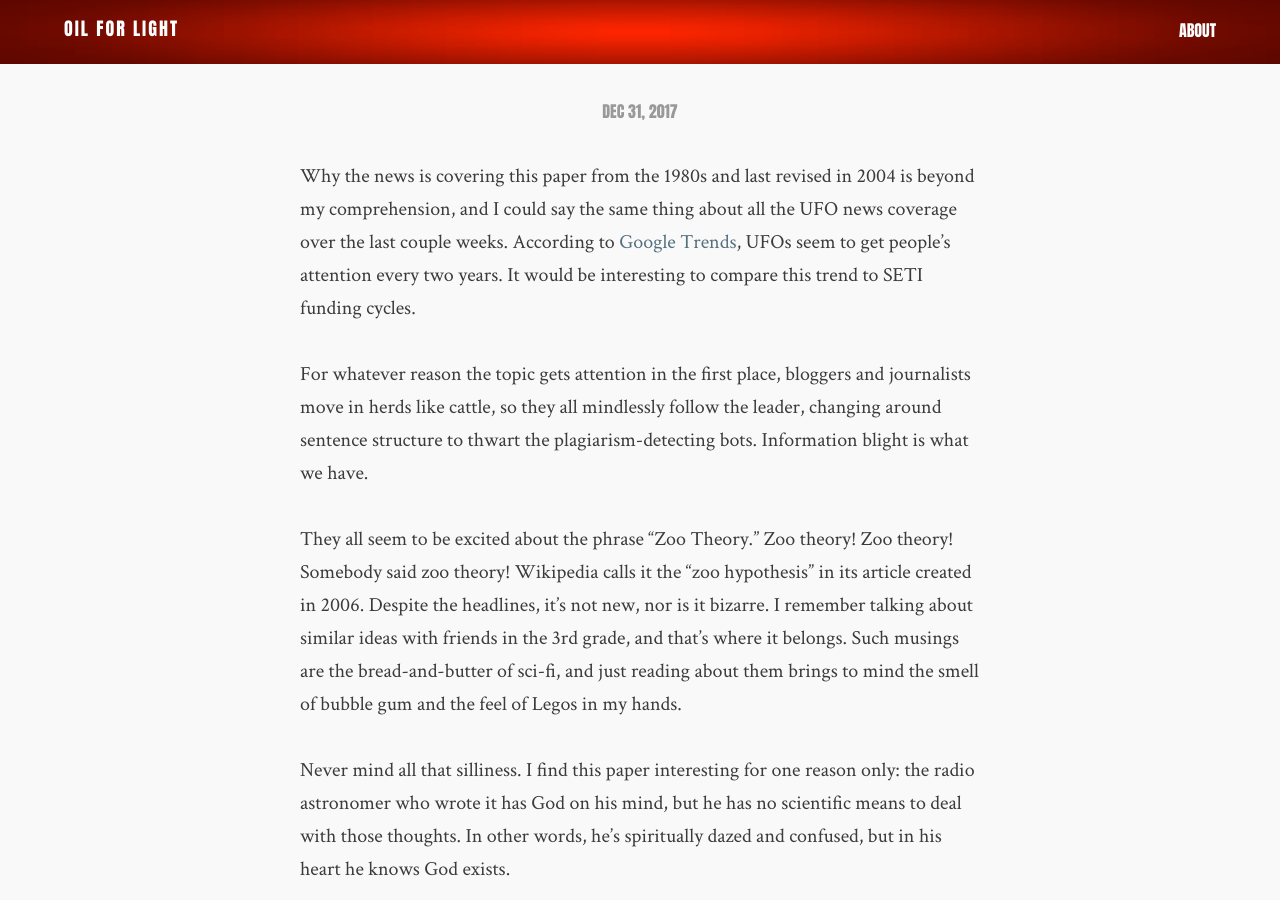
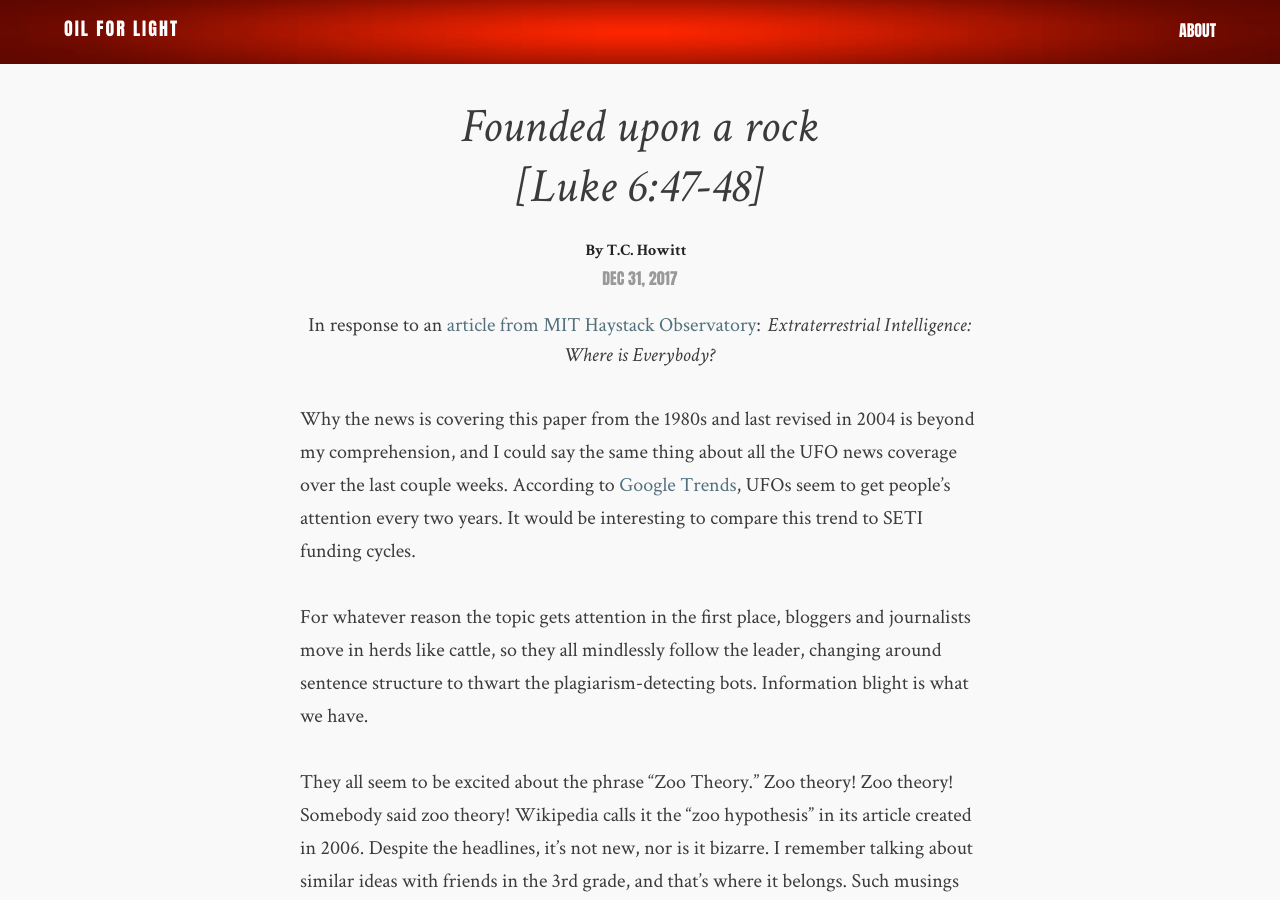
Before and after one commit to flashlightministries/oilforlight, a Jekyll site: the page built from _posts/2017-12-31-founded-upon-a-rock.md, in a window 1280 px wide and 900 px high. Built offline with Jekyll 4.4.1, drawn with Linux system fonts in a browser that asks for light colours; nearby versions of some CDN libraries; our own code applies the rules of GitHub Pages for plain Markdown files.

Commit message:
Update 2017-12-31-founded-upon-a-rock.md

```diff
--- a/_posts/2017-12-31-founded-upon-a-rock.md
+++ b/_posts/2017-12-31-founded-upon-a-rock.md
@@ -6,7 +6,7 @@ passage: Luke 6:47-48
 source:
     name: MIT Haystack Observatory
     url: https://www.haystack.mit.edu/hay/staff/jball/etiy.pdf
-    headline: Extraterrestrial Intelligence: Where is Everybody?
+    headline: "Extraterrestrial Intelligence: Where is Everybody?"
 comments: false
 ---
 
```
